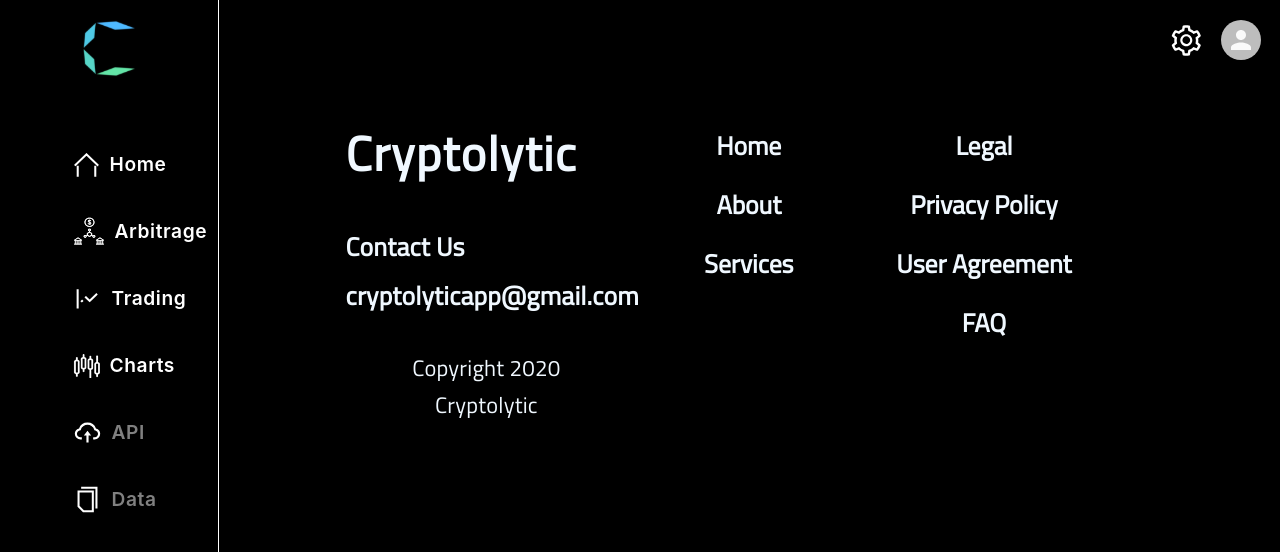
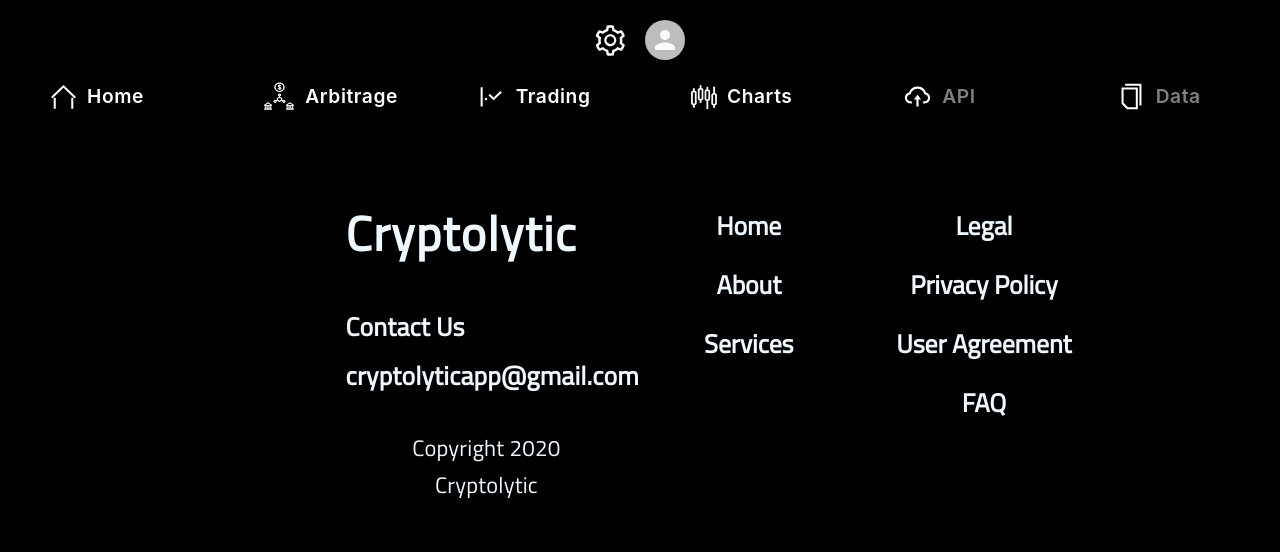
Before and after one commit to BloomTech-Labs/cryptolytic-fe, a React (Create React App) app: page /main in a window 1280 px wide. Shown: the top 552 px of the page. Built offline with nearby package versions, Linux system fonts and the light colour scheme; no server answers.

Commit message:
modified navbar behaviour at 1300px width

```diff
--- a/src/Components/NavigationBar.js
+++ b/src/Components/NavigationBar.js
@@ -8,8 +8,7 @@ import trading from "../images/line-chart-logo.svg";
 import candlestick from "../images/candlestick-icon2.png";
 import api from "../images/cloud-upload-logo.svg";
 import data from "../images/data-logo.svg";
-import Link from '@material-ui/core/Link';
-
+import Link from "@material-ui/core/Link";
 
 import AlertDialog from "./AlertDialog";
 
@@ -23,14 +22,22 @@ const useStyles = makeStyles(theme => ({
     position: "fixed",
     top: 0,
     left: 0,
-		zIndex: 100
+    zIndex: 100,
+    "@media(max-width: 1300px)": {
+      width: "100vw",
+      height: "10vh",
+      position: "static"
+    }
   },
   NavBarLogo: {
     width: "100%",
     height: "100px",
     display: "flex",
     justifyContent: "center",
-		alignItems: "center"
+    alignItems: "center",
+    "@media(max-width: 1300px)": {
+      display: "none"
+    }
   },
   NavBarMenu: {
     paddingTop: "3vh",
@@ -39,7 +46,12 @@ const useStyles = makeStyles(theme => ({
     alignItems: "center",
     flexDirection: "column",
     color: "#FFFFFF",
-		marginLeft: 15
+    marginLeft: 15,
+    "@media(max-width: 1300px)": {
+      flexDirection: "row",
+      padding: 0,
+      margin: 0
+    }
   },
   navBarMenuText: {
     width: "100%",
@@ -64,9 +76,13 @@ const useStyles = makeStyles(theme => ({
     color: "gray"
   },
   NavBarMenuContainer: {
+    "@media(max-width: 1300px)": {
+      display: "flex",
+      width: "60%"
+    },
     "&:hover": {
       backgroundColor: "rgba(35, 32, 44, 0.9)",
-			width: "100%",
+      width: "auto",
       marginLeft: 20,
       position: "relative"
     }
@@ -74,7 +90,11 @@ const useStyles = makeStyles(theme => ({
   navBarMenuTextCursorActive: {
     backgroundColor: "#4EB9FF",
     width: 20,
-		marginLeft: "-18vw"
+    marginLeft: "-18vw",
+    "@media(max-width: 1300px)": {
+      width: 0,
+      marginLeft: "0vw"
+    }
   },
   navBarMenuButton: {
     visibility: "visible",
@@ -84,7 +104,13 @@ const useStyles = makeStyles(theme => ({
     width: "100%",
     height: "100%",
     position: "relative",
-		transition: "0.2s ease"
+    transition: "0.2s ease",
+    "@media(max-width: 1300px)": {
+      marginBottom: "20px",
+      "&:hover": {
+        boxShadow: "1px 10px #4EB9FF"
+      }
+    }
   },
   navBarMenuIcon: {
     margin: "0px 10px",
@@ -99,7 +125,8 @@ function NavigationBar() {
       <div className={classes.NavMenuContainer}>
         <div className={classes.NavBarLogo}>
           <Link href="/">
-						<img src={logo} className={classes.Logo} /></Link>
+            <img src={logo} className={classes.Logo} />
+          </Link>
         </div>
         <div className={classes.NavBarMenu}>
           {[
--- a/src/Components/NavigationHeader.js
+++ b/src/Components/NavigationHeader.js
@@ -9,7 +9,12 @@ const useStyles = makeStyles(theme => ({
     width: "100%",
     height: "10vh",
     display: "flex",
-		justifyContent: "space-between"
+    justifyContent: "space-between",
+    "@media(max-width: 1300px)": {
+      display: "flex",
+      justifyContent: "center",
+      width: "100%"
+    }
   },
   title: {
     width: "20vw",
@@ -23,7 +28,10 @@ const useStyles = makeStyles(theme => ({
     fontSize: "30px",
     lineHeight: "46px",
     letterSpacing: "0.03em",
-		marginBottom: "30vw"
+    marginBottom: "30vw",
+    "@media(max-width: 1300px)": {
+      display: "none"
+    }
   },
   cogWheel: {
     width: "10%",
--- a/src/Components/TeamPage/TeamPage.js
+++ b/src/Components/TeamPage/TeamPage.js
@@ -61,8 +61,8 @@ const useStyles = makeStyles(theme => ({
 
 export default function TeamPage() {
   const props = useSpring({
-    to: { opacity: 1, marginLeft: -0 },
-    from: { opacity: 0, marginLeft: -500 },
+    to: { opacity: 1, marginLeft: 0 },
+    from: { opacity: 0, marginLeft: -1200 },
     config: { duration: 800 }
   });
   const classes = useStyles();
```
Lines whose indentation alone changed are shown as unchanged.
